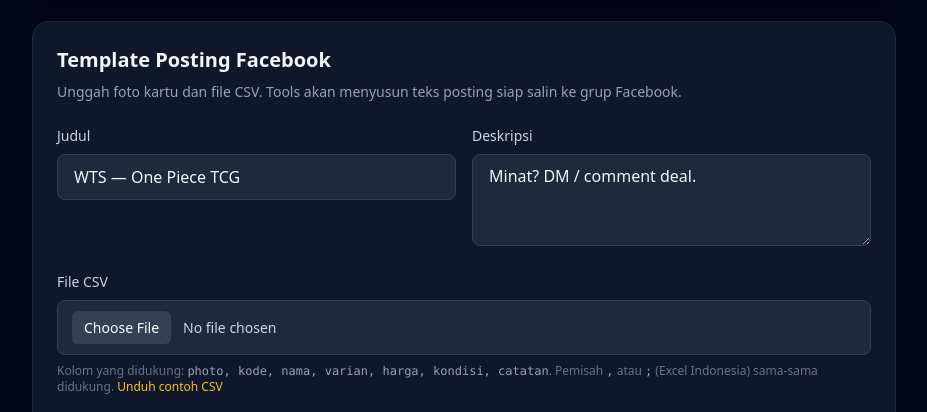
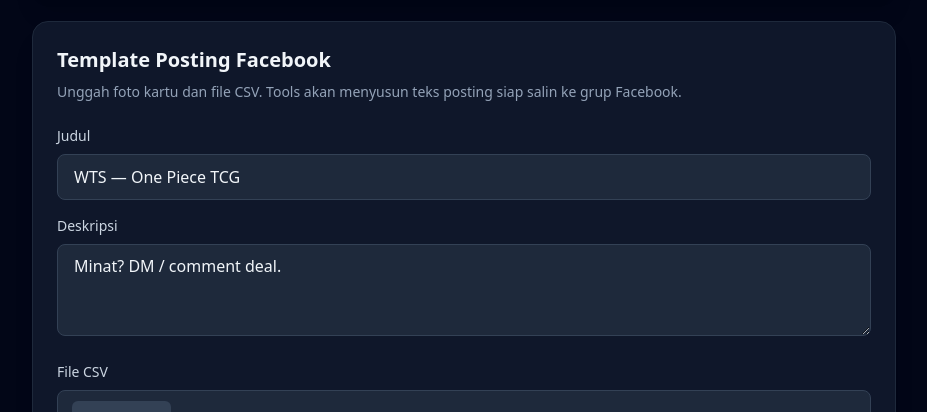
Before and after one commit to fs-capital-six/one-piece-card-price-checker, a website: page public/facebook-group-tools.html in a window 1280 px wide. Shown: the part 331-743 px from the top of the page, without its empty margins (176-1103 px from the left). Drawn offline with nearby package versions, Linux system fonts and the light colour scheme; no server answers.

Commit message:
Make title and description fields full width on the tools form.
Stack Judul and Deskripsi vertically so both inputs use the full form width on desktop and mobile.

Co-authored-by: Cursor <cursoragent@cursor.com>

```diff
--- a/public/facebook-group-tools.html
+++ b/public/facebook-group-tools.html
@@ -65,7 +65,7 @@
           </div>
 
           <form id="postTemplateForm" class="space-y-5">
-            <div class="grid md:grid-cols-2 gap-4">
+            <div class="space-y-4">
               <div>
                 <label for="postTitle" class="block text-sm font-medium text-slate-300 mb-2">Judul</label>
                 <input
```
